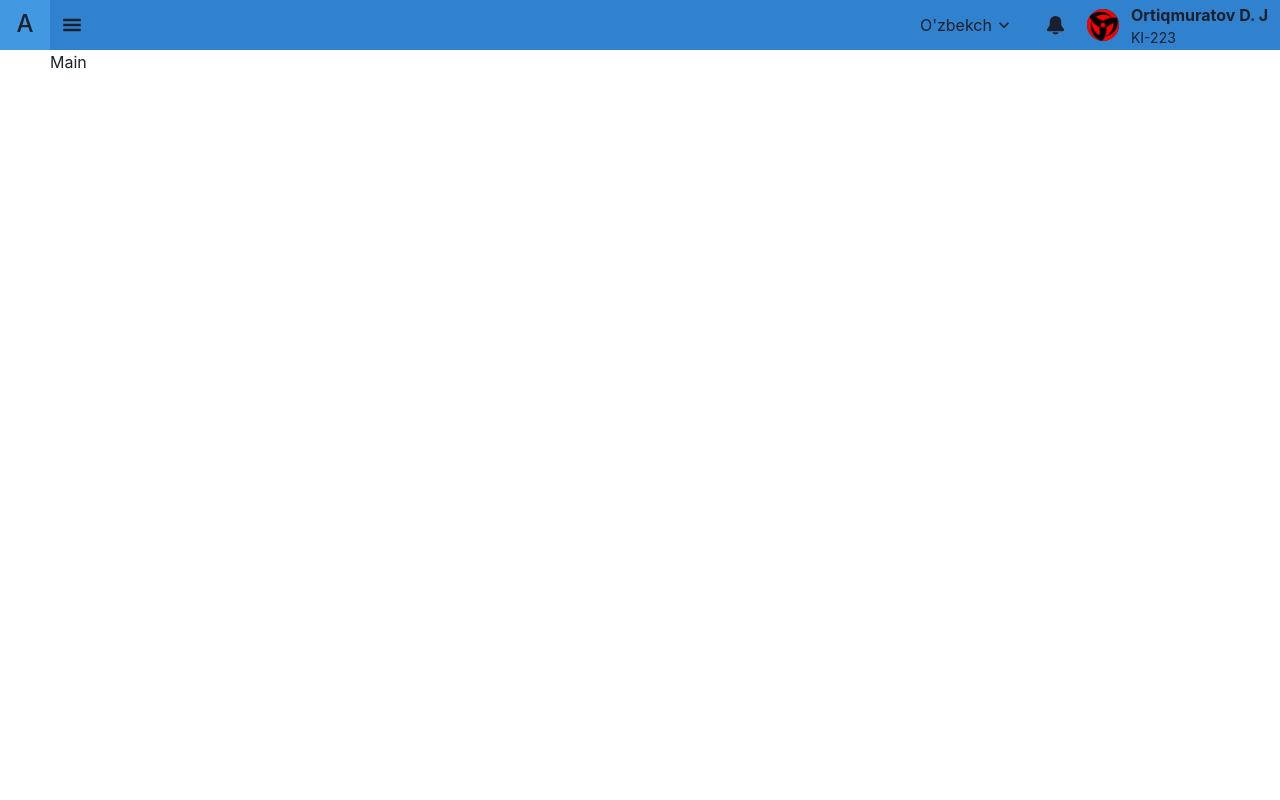
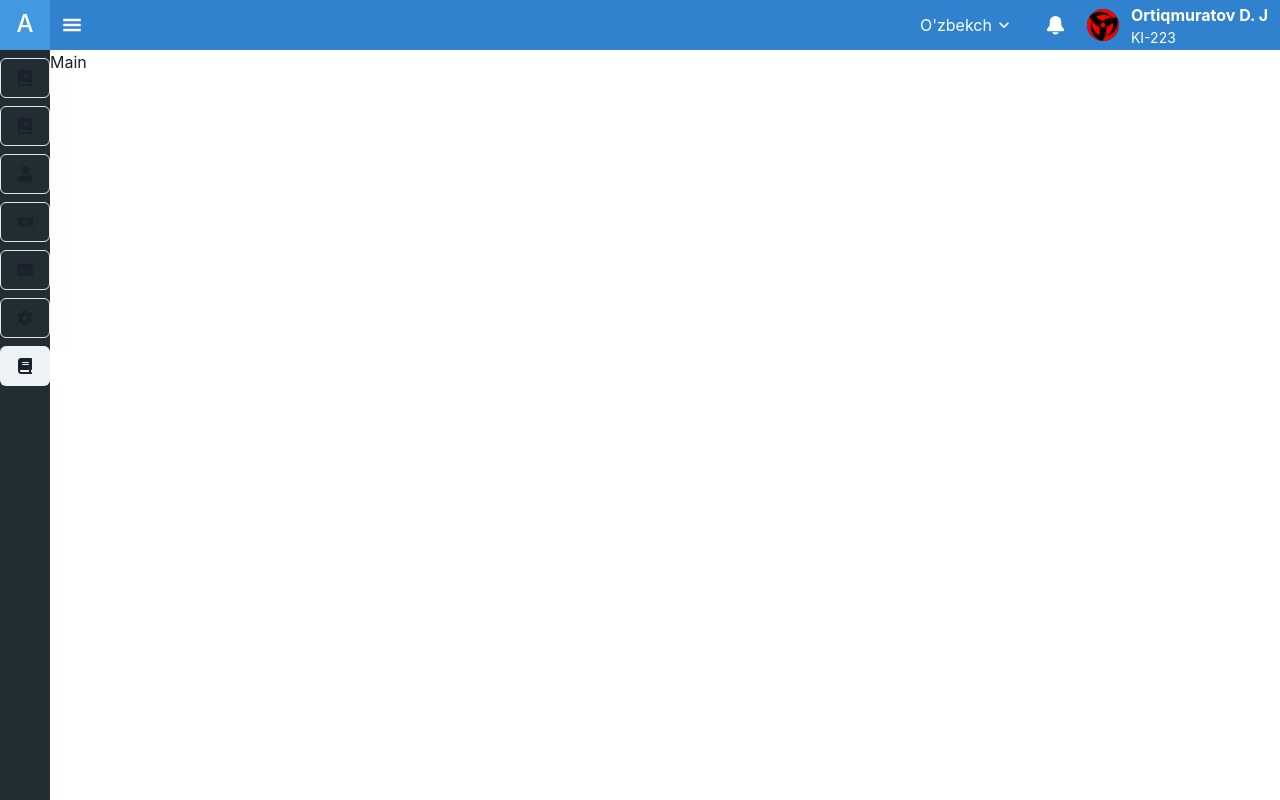
Before and after one commit to artikmuratovdev/Artemis_v3, a React (Vite) app: page / in a window 1280 px wide. Both pictures are taken after a click on the icon 272 px from the left and 25 px from the top of the page. Built offline with nearby package versions, Linux system fonts and the light colour scheme.

Commit message:
ToggleColorMode updated and sidebar be  responsive

```diff
--- a/src/App.tsx
+++ b/src/App.tsx
@@ -25,9 +25,10 @@ const App = () => {
       gridTemplateColumns={column}
       gridTemplateRows={{ lg: '50px 1fr', base: '50px 50px 1fr' }}
       transition="all 0.3s"
+      color={'whiteAlpha'}
     >
        <GridItem bg='blue.400' area={'logo'}> {/* logo */}
-        <Text cursor={'pointer'} fontSize={'2xl'} bg={'blue.400'} textAlign={'center'} h={'50px'} p={1.5} fontWeight={'500'}>
+        <Text color={'white'} cursor={'pointer'} fontSize={'2xl'} bg={'blue.400'} textAlign={'center'} h={'50px'} p={1.5} fontWeight={'500'}>
           {isOpen ? "Artemis Project" : "A"}
         </Text>
       </GridItem>
@@ -35,8 +36,8 @@ const App = () => {
         <Header toggler={transitionAside}/>
       </GridItem>
       <Show above='lg'>
-        <GridItem area={'aside'}> {/* aside */}
-          <Sidebar isOpen={isOpen} />
+        <GridItem h={`calc(100vh - 50px)`} bg={'#222d32'}  area={'aside'}> {/* aside */}
+          <Sidebar  isOpen={isOpen} />
         </GridItem>
       </Show>
       <GridItem bg='' area={'main'}> {/* main */}
--- a/src/Components/Header.tsx
+++ b/src/Components/Header.tsx
@@ -10,10 +10,10 @@ import {
   MenuDivider,
   MenuItemOption,
   MenuList,
-  MenuOptionGroup,
   Select,
   Show,
   Text,
+  useColorMode,
 } from '@chakra-ui/react';
 import { useState } from 'react';
 import { GoBellFill  } from 'react-icons/go';
@@ -23,9 +23,10 @@ interface Props {
 }
 
 const Header = ({ toggler }: Props) => {
+  const { colorMode, toggleColorMode } = useColorMode()
   const langs = ["O'zbekcha", 'English', 'Русский'];
   const [lang, setLang] = useState('');
-  console.log(lang);
+  console.log(colorMode , lang);
 
   return (
     <HStack
@@ -33,6 +34,7 @@ const Header = ({ toggler }: Props) => {
       justifyContent={'space-between'}
       px={3}
       h={'50px'}
+      color={'white'}
     >
       <Icon
         as={GiHamburgerMenu}
@@ -69,18 +71,17 @@ const Header = ({ toggler }: Props) => {
               </Box>
             </Flex>
           </MenuButton>
-          <MenuList minWidth='240px'>
-            <MenuOptionGroup defaultValue='light' title='Theme' type='radio'>
-              <MenuItemOption value='light'>Light</MenuItemOption>
-              <MenuItemOption value='dark'>Dark</MenuItemOption>
-            </MenuOptionGroup>
+          <MenuList color={colorMode === 'dark'? "white" :'#0f1319'} minWidth='240px'>
+            <Box as='div'>
+              <MenuItemOption onClick={toggleColorMode}  value='light'>{colorMode}</MenuItemOption>
+            </Box>
             <MenuDivider />
-            <MenuOptionGroup type='checkbox'>
+            <Box>
               <MenuItemOption value='profil'>Profil</MenuItemOption>
               <MenuItemOption value='person_data'>
                 Shaxsiy ma'lumotlar
               </MenuItemOption>
-            </MenuOptionGroup>
+            </Box>
           </MenuList>
         </Menu>
       </HStack>
--- a/src/Components/Sidebar.tsx
+++ b/src/Components/Sidebar.tsx
@@ -6,14 +6,20 @@ import {
   AccordionPanel,
   Box,
   Icon,
+  IconButton,
   Link,
   List,
   ListIcon,
   ListItem,
+  Menu,
+  MenuButton,
+  MenuItem,
+  MenuList,
+  Stack,
 } from '@chakra-ui/react';
-import { FaRegCircle } from 'react-icons/fa6';
+import { FaBook, FaRegCircle } from 'react-icons/fa6';
 import { panel } from './panel';
-import { ElementType} from 'react';
+import { ElementType } from 'react';
 
 interface Panel {
   name: string;
@@ -35,9 +41,9 @@ const Sidebar = ({ isOpen }: Props) => {
       {isOpen ? (
         <Accordion defaultIndex={[0]} allowToggle>
           {panels.map((item, idx) => (
-            <AccordionItem key={idx}>
+            <AccordionItem color={'white'} border={'none'} key={idx}>
               <h2>
-                <AccordionButton bg='#1d272b'>
+                <AccordionButton  bg='#222d32'>
                   <Icon as={item.icons} />
                   <Box as='span' flex='1' ml={2} textAlign='left'>
                     {item.name}
@@ -50,15 +56,54 @@ const Sidebar = ({ isOpen }: Props) => {
                   {item.items.map((data, idx) => (
                     <ListItem key={idx} alignItems={'center'}>
                       <ListIcon as={FaRegCircle} />
-                      <Link>{data.item_name}</Link>
+                      <Link href={data.target}>{data.item_name}</Link>
                     </ListItem>
                   ))}
                 </List>
               </AccordionPanel>
             </AccordionItem>
           ))}
+          <AccordionItem color={'white'} border={'none'}>
+            <h2>
+              <AccordionButton  bg='#222d32'>
+                <Icon as={FaBook} />
+                <Link href='#' as='span' flex='1' ml={2} textAlign='left'>
+                  Elektron kutubxona
+                </Link>
+              </AccordionButton>
+            </h2>
+          </AccordionItem>
         </Accordion>
-      ) : null}
+      ) : (
+        <Stack my={2}>
+          {panels.map((item, idx) => (
+            <Menu key={idx}>
+              <MenuButton
+                as={IconButton}
+                aria-label='Options'
+                icon={<item.icons />}
+                variant='outline'
+              />
+              <MenuList position={'absolute'} left={3} top={-45}>
+                {item.items.map((i, index) => (
+                  <MenuItem key={index}>
+                    <Link href={i.target}>{i.item_name}</Link>
+                  </MenuItem>
+                ))}
+              </MenuList>
+            </Menu>
+          ))}
+          <Menu>
+            <Link
+              href='#'
+              as={IconButton}
+              aria-label='Options'
+              icon={<FaBook />}
+              variant='outline'
+            ></Link>
+          </Menu>
+        </Stack>
+      )}
     </>
   );
 };
--- a/src/main.tsx
+++ b/src/main.tsx
@@ -1,11 +1,13 @@
 import { StrictMode } from 'react';
 import { createRoot } from 'react-dom/client';
 import App from './App.tsx';
-import { ChakraProvider } from '@chakra-ui/react';
+import { ChakraProvider, ColorModeScript } from '@chakra-ui/react';
+import theme from './theme/theme.ts';
 
 createRoot(document.getElementById('root')!).render(
   <ChakraProvider>
     <StrictMode>
+      <ColorModeScript initialColorMode={theme.config.initialColorMode} />
       <App />
     </StrictMode>
   </ChakraProvider>
--- /dev/null
+++ b/src/theme/theme.ts
@@ -0,0 +1,10 @@
+import { extendTheme, type ThemeConfig } from '@chakra-ui/react'
+
+const config: ThemeConfig = {
+  initialColorMode: 'light',
+  useSystemColorMode: false,
+}
+
+const theme = extendTheme({ config })
+
+export default theme
```
